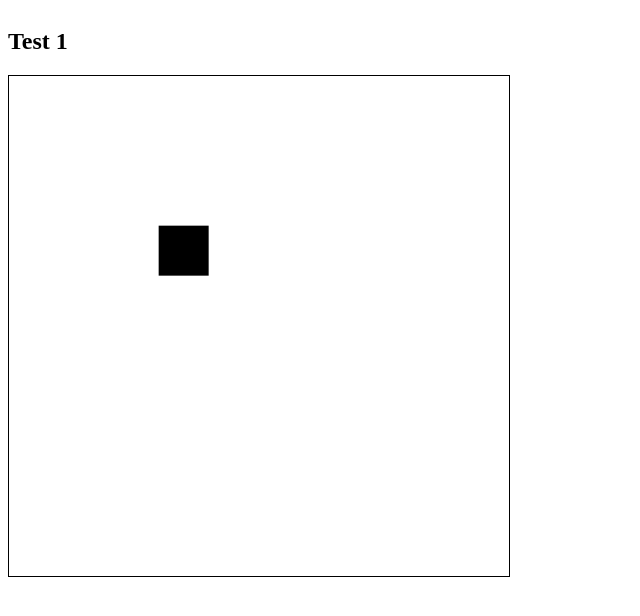
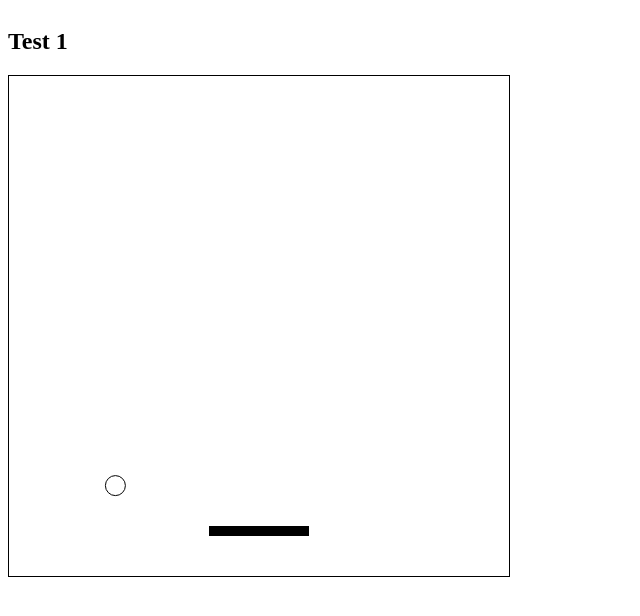
Before and after one commit to beagleknight/ethon, a plain HTML site: page test/engine_test.html in a window 1280 px wide. Shown: the whole page, without its empty margins (0-640 px from the left). Drawn offline with nearby package versions, Linux system fonts and the light colour scheme.

Commit message:
Added a mini game for testing purpouses

```diff
--- a/src/engine.js
+++ b/src/engine.js
@@ -19,6 +19,7 @@ ethon.engine = (function() {
     if(typeof scene.render != "function" || typeof scene.update != "function") {
       throw TypeError("scene given doesn't have render and update functions");
     }
+    scene.input_manager = input_manager;
     scenes[id] = scene;
   }
 
--- a/src/input_manager.js
+++ b/src/input_manager.js
@@ -20,15 +20,15 @@ ethon.input_manager = (function() {
     keys[event.keyCode] = 1;
   }
 
-  function iskeydown(key) {
-    return keys[key] == 1;
-  }
-
   function keyup(event) {
     keys[event.keyCode] = 0;
   }
 
-  function iskeyup(key) {
+  function isKeyDown(key) {
+    return keys[key] == 1;
+  }
+
+  function isKeyUp(key) {
     return keys[key] == 0;
   }
 
@@ -38,9 +38,11 @@ ethon.input_manager = (function() {
 
   return {
     init: init,
-    iskeydown: iskeydown,
-    iskeyup: iskeyup,
+    isKeyDown: isKeyDown,
+    isKeyUp: isKeyUp,
     KEY_A: 65,
-    KEY_B: 66
+    KEY_B: 66,
+    KEY_LEFT_ARROW: 37,
+    KEY_RIGHT_ARROW: 39
   };
 })();
--- a/test/engine_test.html
+++ b/test/engine_test.html
@@ -9,14 +9,52 @@
       $(function() {
         var canvas_1 = document.getElementById('test_1');
         var scene = {
-          x: 0,
-          y: 0,
+          ball: {
+            x: 100,
+            y: 100,
+            radius: 10,
+            vx: 200,
+            vy: 300,
+            render: function(rm) {
+              rm.drawCircle(this.x, this.y, this.radius);
+            },
+            update: function(paddle, im, dt) {
+              this.x += this.vx * dt;
+              this.y += this.vy * dt;
+
+              if(this.x + 10 > 500 || this.x < 0) { this.vx = -this.vx }
+              if(this.y + 10 > 500 || this.y < 0) { this.vy = -this.vy }
+
+              if((this.y + this.radius / 2) > paddle.y &&
+                this.x > paddle.x && this.x < paddle.x + 100) {
+                this.vy = -this.vy;
+                this.vx = Math.floor(-Math.random()*401 + Math.random()*401)
+              }
+            }
+          },
+          paddle: {
+            x: 200,
+            y: 450,
+            render: function(rm) {
+              rm.drawBox(this.x, this.y, 100, 10);
+            },
+            update: function(im, dt) {
+              if(im.isKeyDown(ethon.input_manager.KEY_LEFT_ARROW) && this.x > 0) {
+                this.x -= 200 * dt;
+              }
+              else if(im.isKeyDown(ethon.input_manager.KEY_RIGHT_ARROW) && this.x < 500 - 100) {
+                this.x += 200 * dt;
+              }
+            }
+          },
           render: function(rm) {
-            rm.drawBox(100 + this.x, 100 + this.y, 50, 50);
+            this.paddle.render(rm);
+            this.ball.render(rm);
           },
           update: function(dt) {
-            this.x += 10 * dt;
-            this.y += 10 * dt;
+            var im = this.input_manager;
+            this.paddle.update(im, dt);
+            this.ball.update(this.paddle, im, dt);
           }
         };
         var engine = ethon.engine;
```
